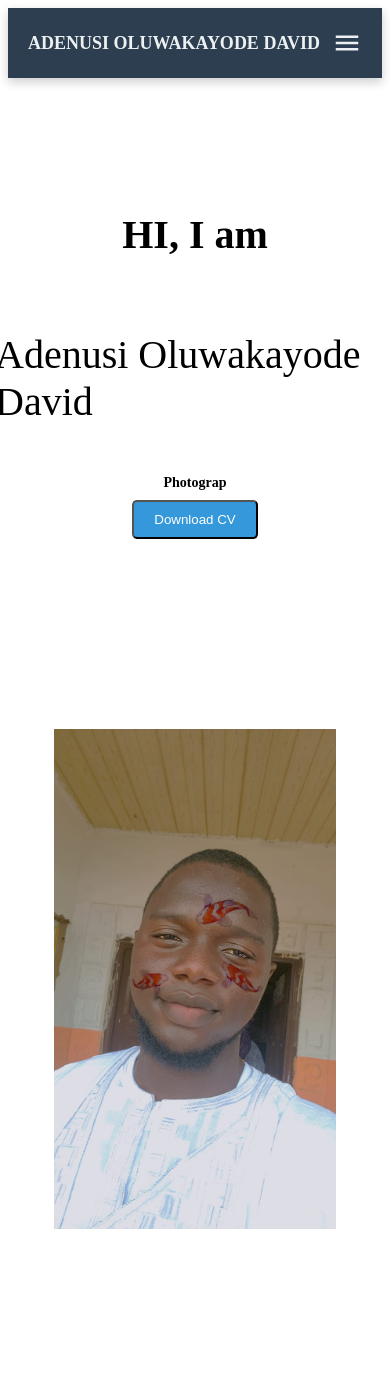
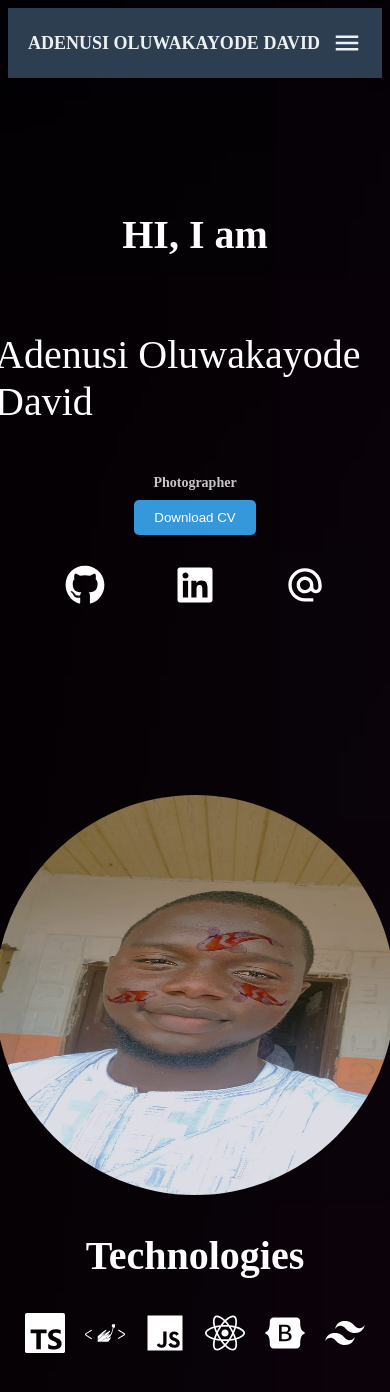
Before and after one commit to Yungflashh/myportfolio, a React (Vite) app: page / in a window 390 px wide. Shown: the top 1392 px of the page. Before the commit the page ends 1233 px from the top, so only its background shows below. Built offline with nearby package versions, Linux system fonts and the light colour scheme.

Commit message:
added a background image

```diff
--- a/src/components/HeroSection.jsx
+++ b/src/components/HeroSection.jsx
@@ -5,6 +5,12 @@ import TypewriterEffect from "./TypeWriter"
 import myImg from "../assets/myImg.jpg"
 
 import mycv from "../assets/my_cv.pdf"
+import { FaGithub,FaLinkedin } from "react-icons/fa";
+import { MdOutlineAlternateEmail } from "react-icons/md";
+
+
+
+
 
 
 
@@ -13,8 +19,8 @@ const HeroSection = () => {
         const handleDownload = () => {
             // Replace 'path/to/your/file.pdf' with the actual path to your PDF
             const link = document.createElement('a');
-            link.href = "../assets/my_cv.pdf"
-            link.download = 'my_cv.pdf'; // Optional: Specify the name for the downloaded file
+            link.href = {mycv}
+            link.download = 'Oluwakayode David Adenusi Cv'; // Optional: Specify the name for the downloaded file
             document.body.appendChild(link);
             link.click();
             document.body.removeChild(link);
@@ -28,6 +34,15 @@ const HeroSection = () => {
             <TypewriterEffect />
 
         <button onClick={handleDownload} className="buttonStyle"> Download CV </button>
+
+            <div className="icons">
+            <FaGithub size={40}/>
+            <FaLinkedin size={40}/>
+            <MdOutlineAlternateEmail size={40}/>
+
+            </div>
+
+
         </div>
 
         <div className="imageDiv">
--- /dev/null
+++ b/src/components/TechStack.jsx
@@ -0,0 +1,26 @@
+import "../styles/TechStack.css"
+import { SiTypescript,SiStyledcomponents  } from "react-icons/si";
+import { FaJs,FaReact ,FaBootstrap } from "react-icons/fa";
+import { RiTailwindCssFill } from "react-icons/ri";
+
+
+
+
+const TechStack = () => {
+  return (
+    <div className="container">
+        <h2>Technologies</h2>
+
+        <div className="stackIcons">
+            <SiTypescript />
+            < SiStyledcomponents />
+            <FaJs />
+            <FaReact />
+            <FaBootstrap />
+            <RiTailwindCssFill />
+        </div>
+    </div>
+  )
+}
+
+export default TechStack
--- /dev/null
+++ b/src/pages/Homepage/HomePage.css
@@ -0,0 +1,15 @@
+body{
+    background: url(../../assets/bg-2.avif);
+    color: white;
+    background-repeat: no-repeat;
+    background-size: cover;
+    height: 100vh;
+
+}
+
+@media (max-width:900px){
+    body{
+        height: 3000px;
+
+    }
+}
--- a/src/pages/Homepage/HomePage.jsx
+++ b/src/pages/Homepage/HomePage.jsx
@@ -1,11 +1,14 @@
 import HeroSection from "../../components/HeroSection"
+import TechStack from "../../components/TechStack"
 import Header from "../../static/Header/Header"
+import "./HomePage.css"
 
 const HomePage = () => {
   return (
     <div>
         <Header/>
         <HeroSection />
+        <TechStack />
 
         </div>
 
--- a/src/styles/HeroSection.css
+++ b/src/styles/HeroSection.css
@@ -1,6 +1,6 @@
 .HeroSection{
     /* border: 2px solid blue; */
-    height: 500px;
+    height: 100%;
     display: flex;
     align-items: center;
     justify-content: space-around;
@@ -25,9 +25,9 @@ p{
 }
 
 img{
-    /* border-radius: 50%; */
-    width: 100%;
-    height: 500px;
+    border-radius: 50%;
+    width: 400px;
+    height: 400px;
 }
 
 .buttonStyle{
@@ -38,9 +38,17 @@ img{
     text-decoration: none;
     color: white;
     text-align: center;
-    cursor: pointer,
+    cursor: pointer;
+    border: none;
 }
 
+
+.icons {
+    display: flex;
+    justify-content: space-evenly;
+    margin-top: 30px;
+    width: 100%;
+}
 @media (max-width:900px){
     .HeroSection{
         flex-direction: column;
--- /dev/null
+++ b/src/styles/TechStack.css
@@ -0,0 +1,27 @@
+.container{
+    /* color: black; */
+    text-align: center;
+}
+
+.stackIcons{
+    font-size: 70px;
+    display: flex;
+    justify-content: space-around;
+    gap: 20px;
+}
+
+
+@media (max-width:900px){
+    .container{
+        /* color: black; */
+        text-align: center;
+    }
+
+    .stackIcons{
+        font-size: 40px;
+        display: flex;
+        justify-content: center;
+        gap: 20px;
+    }
+
+}
```
Also changed, not shown: src/assets/bg-2.avif (added), src/assets/bg.avif (added).
